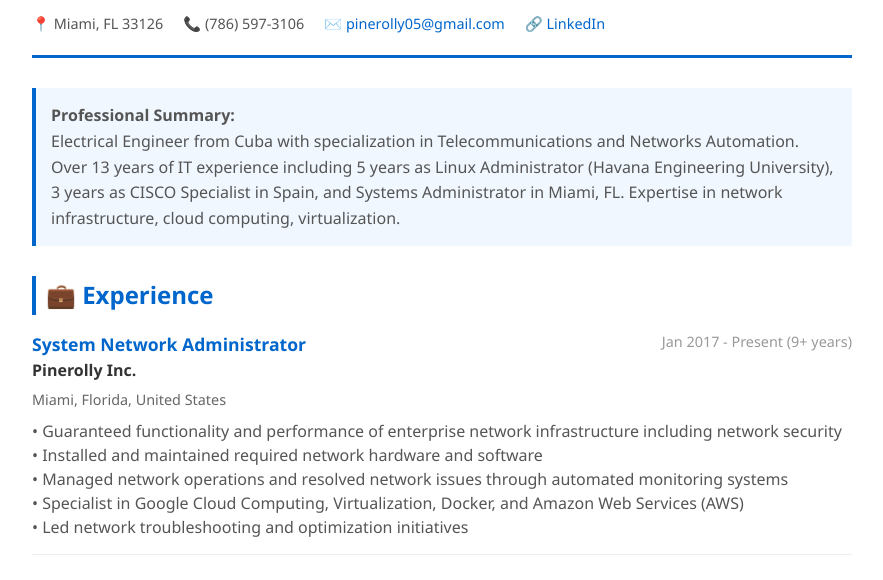
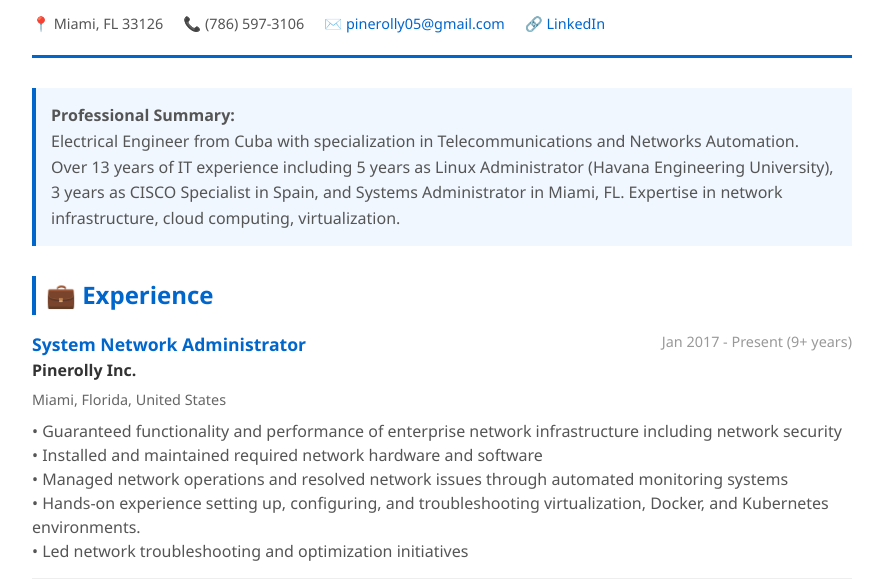
Before and after one commit to pinerolly/pinerolly.github.io, a plain HTML site: page index.html in a window 1280 px wide. Shown: the part 145-725 px from the top of the page, without its empty margins (198-1081 px from the left). Drawn offline with Linux system fonts and the light colour scheme.

Commit message:
Update job description with new skills and experience

```diff
--- a/index.html
+++ b/index.html
@@ -213,7 +213,7 @@
                     • Guaranteed functionality and performance of enterprise network infrastructure including network security<br>
                     • Installed and maintained required network hardware and software<br>
                     • Managed network operations and resolved network issues through automated monitoring systems<br>
-                    • Specialist in Google Cloud Computing, Virtualization, Docker, and Amazon Web Services (AWS)<br>
+                    • Hands-on experience setting up, configuring, and troubleshooting virtualization, Docker, and Kubernetes environments. <br>
                     • Led network troubleshooting and optimization initiatives
                 </div>
             </div>
```
